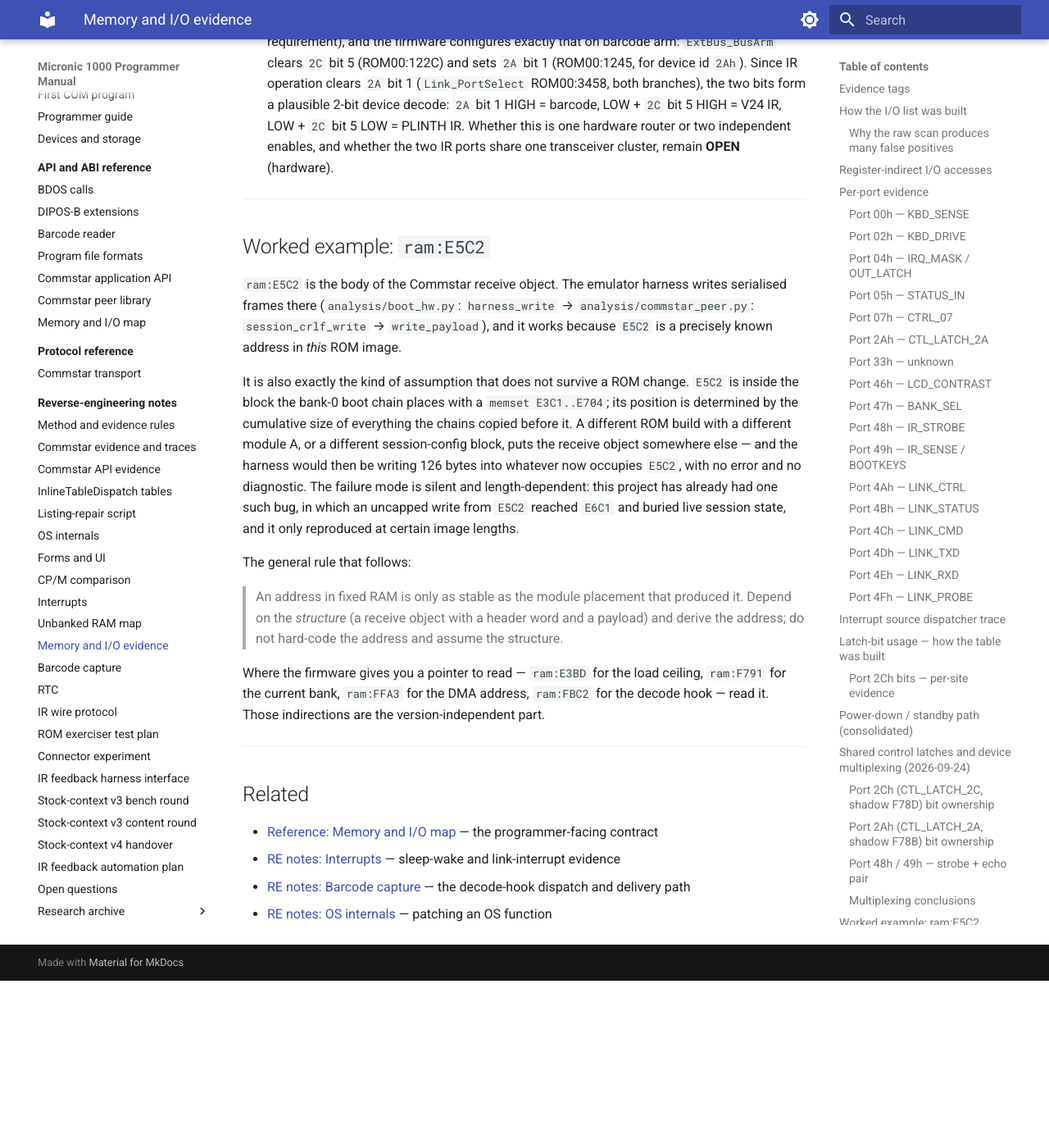
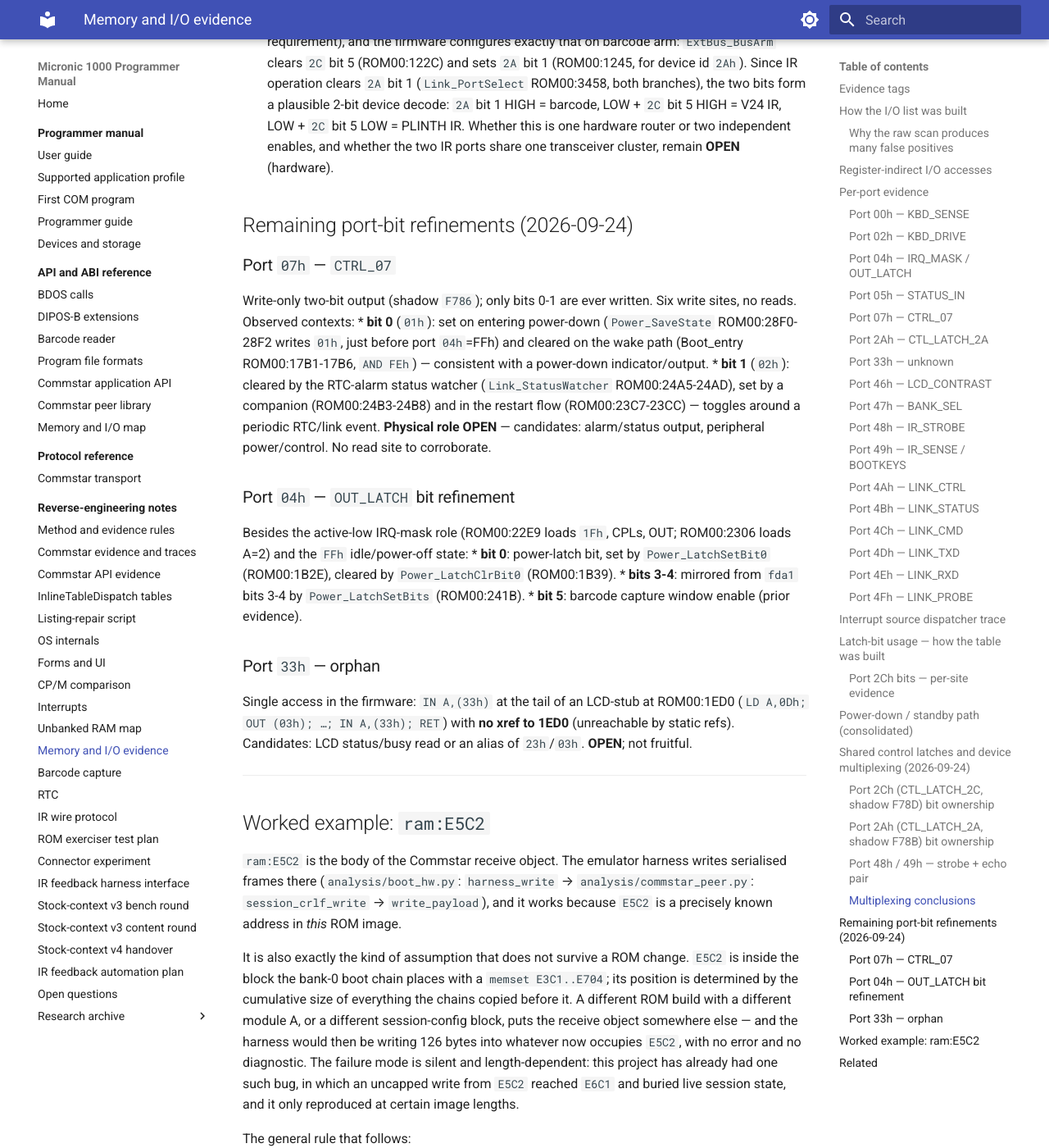
Before and after one commit to philpem/micronic1000, an MkDocs documentation site: the page built from doc/re-notes/memory-and-io-evidence.md, in a window 1280 px wide and 1400 px high, scrolled down 10004 px. Shown: the whole window at 82% size. Built offline with MkDocs 1.6.1 and Material for MkDocs 9.7.7, drawn with Linux system fonts in a browser that asks for light colours; before the commit the page ends 11200 px from its top, so only the background shows below that.

Commit message:
docs: CTRL_07 and OUT_LATCH bit refinements; port 33h orphan note
- CTRL_07 (07h): write-only 2-bit output; bit0 set on power-down entry /
  cleared on wake, bit1 toggled by the RTC-alarm status watcher and the
  restart flow. Physical role OPEN.
- OUT_LATCH (04h): bit0 power-latch (1B2E/1B39); bits3-4 mirrored from
  fda1 by Power_LatchSetBits (241B); plus active-low IRQ mask.
- Port 33h: single orphaned IN in an unreferenced LCD stub (no xref to
  1ED0); candidates LCD status/alias. Not fruitful.

```diff
--- a/doc/re-notes/memory-and-io-evidence.md
+++ b/doc/re-notes/memory-and-io-evidence.md
@@ -399,6 +399,40 @@
   bit 5 HIGH = V24 IR, LOW + `2C` bit 5 LOW = PLINTH IR. Whether this is
   one hardware router or two independent enables, and whether the two IR
   ports share one transceiver cluster, remain **OPEN** (hardware).
+
+## Remaining port-bit refinements (2026-09-24)
+
+### Port `07h` — `CTRL_07`
+
+Write-only two-bit output (shadow `F786`); only bits 0-1 are ever
+written. Six write sites, no reads. Observed contexts:
+* **bit 0** (`01h`): set on entering power-down (`Power_SaveState`
+  ROM00:28F0-28F2 writes `01h`, just before port `04h`=FFh) and cleared
+  on the wake path (Boot_entry ROM00:17B1-17B6, `AND FEh`) — consistent
+  with a power-down indicator/output.
+* **bit 1** (`02h`): cleared by the RTC-alarm status watcher
+  (`Link_StatusWatcher` ROM00:24A5-24AD), set by a companion
+  (ROM00:24B3-24B8) and in the restart flow (ROM00:23C7-23CC) — toggles
+  around a periodic RTC/link event.
+**Physical role OPEN** — candidates: alarm/status output, peripheral
+power/control. No read site to corroborate.
+
+### Port `04h` — `OUT_LATCH` bit refinement
+
+Besides the active-low IRQ-mask role (ROM00:22E9 loads `1Fh`, CPLs,
+OUT; ROM00:2306 loads A=2) and the `FFh` idle/power-off state:
+* **bit 0**: power-latch bit, set by `Power_LatchSetBit0` (ROM00:1B2E),
+  cleared by `Power_LatchClrBit0` (ROM00:1B39).
+* **bits 3-4**: mirrored from `fda1` bits 3-4 by `Power_LatchSetBits`
+  (ROM00:241B).
+* **bit 5**: barcode capture window enable (prior evidence).
+
+### Port `33h` — orphan
+
+Single access in the firmware: `IN A,(33h)` at the tail of an
+LCD-stub at ROM00:1ED0 (`LD A,0Dh; OUT (03h); …; IN A,(33h); RET`) with
+**no xref to 1ED0** (unreachable by static refs). Candidates: LCD
+status/busy read or an alias of `23h`/`03h`. **OPEN**; not fruitful.
 ---
 
 ## Worked example: `ram:E5C2`
```
